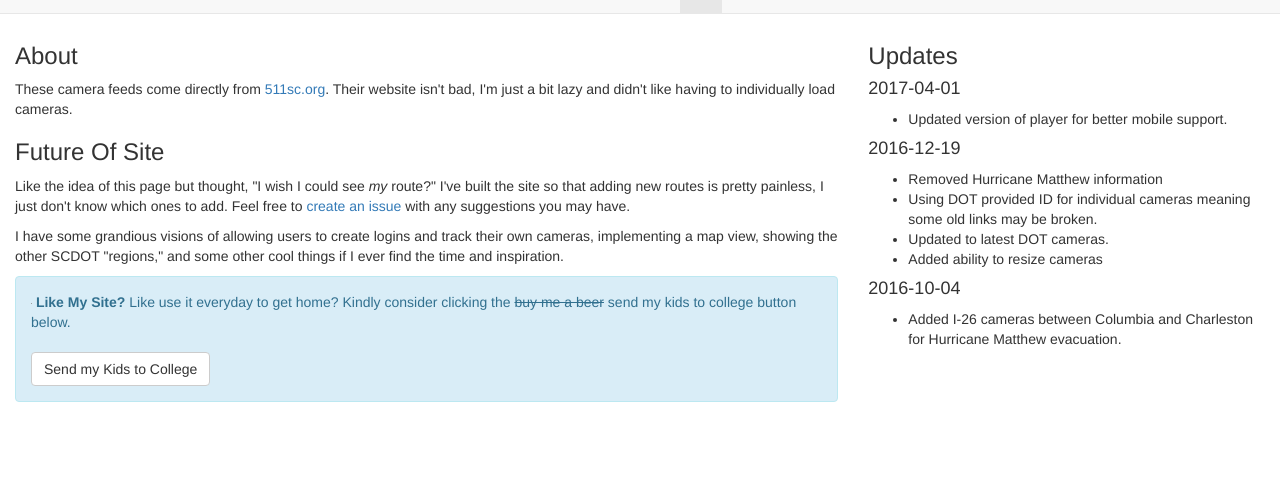
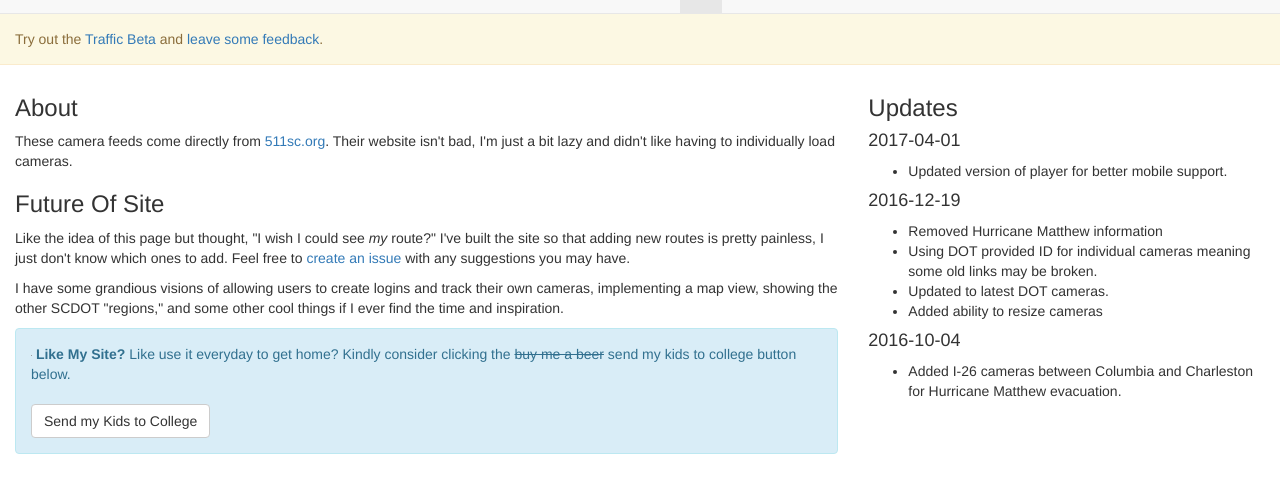
Before and after one commit to bobbyearl/traffic-legacy, a website: page index.html in a window 1280 px wide. Shown: the part 37-530 px from the top of the page. Drawn offline with nearby package versions, Linux system fonts and the light colour scheme; grey boxes are pictures that could not be loaded.

Commit message:
Adding link to beta version

```diff
--- a/assets/css/app.css
+++ b/assets/css/app.css
@@ -1,5 +1,5 @@
-.tab-content {
-  margin-top: 60px;
+.navbar-spacer {
+  margin-top: 50px;
 }
 
 .route {
@@ -25,3 +25,10 @@
   padding-left: 1px;
   padding-right: 1px;
 }
+
+.traffic-beta {
+  border-left: 0;
+  border-right: 0;
+  border-radius: 0;
+  margin-bottom: 10px;
+}
--- a/index.html
+++ b/index.html
@@ -30,13 +30,7 @@
 </head>
 <body>
 
-  <div class="container-fluid">
-    <div class="row">
-      <div class="col-sm-12">
   <div class="compiled"></div>
-      </div>
-    </div>
-  </div>
 
   <script id="template" type="text/x-handlebars-template">
 
@@ -77,6 +71,15 @@
       </div>
     </nav>
 
+    <div class="navbar-spacer">
+      <div class="alert alert-warning traffic-beta">
+        Try out the <a href="https://bobbyearl.com/traffic-dist">Traffic Beta</a> and <a href="https://github.com/bobbyearl/traffic-src">leave some feedback</a>.
+      </div>
+    </div>
+
+    <div class="container-fluid">
+      <div class="row">
+        <div class="col-sm-12">
           <div class="tab-content">
 
             {{# each route }}
@@ -167,6 +170,9 @@
 
             </div>
           </div>
+        </div>
+      </div>
+    </div>
   </script>
 
   <script src="bower_components/jquery/dist/jquery.min.js"></script>
```
Lines whose indentation alone changed are shown as unchanged.
